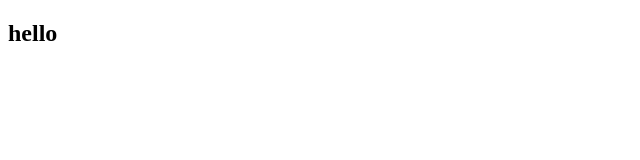
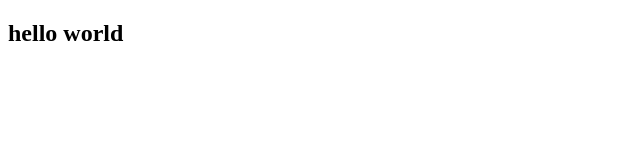
Before and after one commit to narayand-vb/assignment, a plain HTML site: page index.html in a window 1280 px wide. Shown: the full height of the page, 0-640 px from the left. Drawn offline with Linux system fonts and the light colour scheme.

Commit message:
FEAT-9122|Narayan Dubey|made hello to hello world

```diff
--- a/index.html
+++ b/index.html
@@ -7,6 +7,6 @@
     <title>Document</title>
 </head>
 <body>
-    <h2>hello</h2>
+    <h2>hello world</h2>
 </body>
 </html>
```
